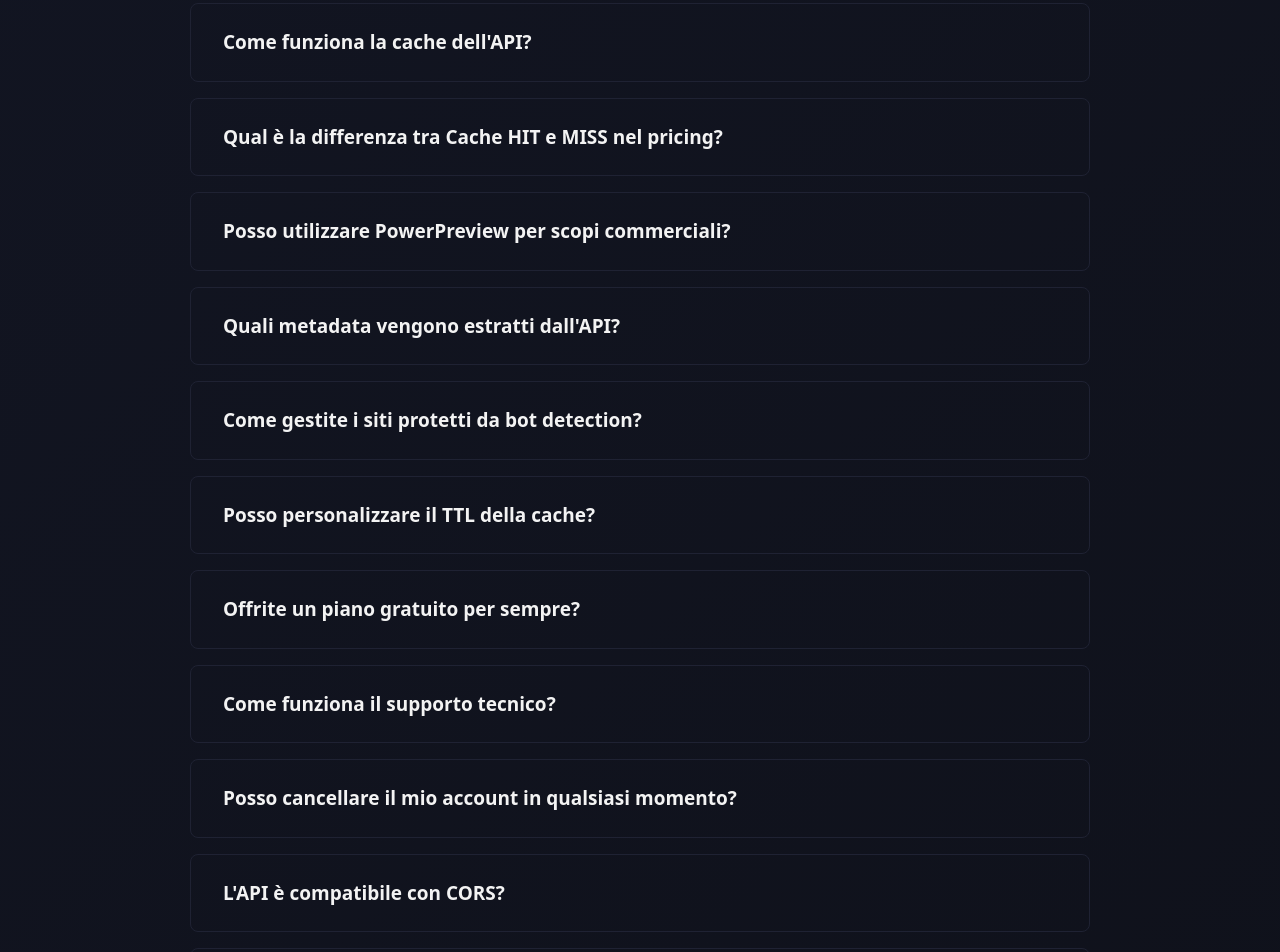
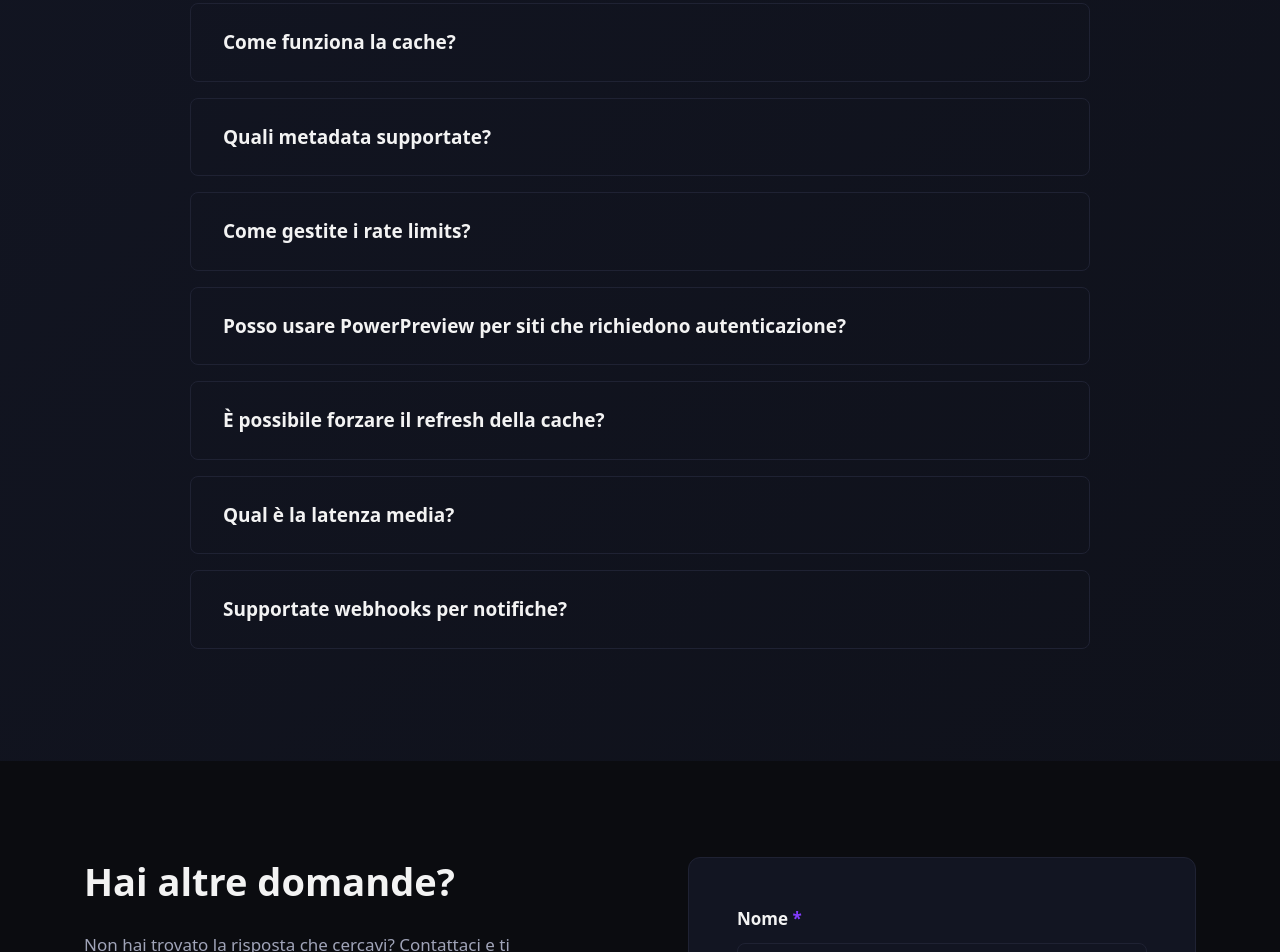
Before and after one commit to powerpreview/pprevwebsite, a React (Vite) app: page /contact in a window 1280 px wide. Shown: the part 360-1312 px from the top of the page. Built offline with nearby package versions, Linux system fonts and the light colour scheme.

Commit message:
Fix: fixed an error in the /status page of the website

```diff
--- a/src/app/App.tsx
+++ b/src/app/App.tsx
@@ -1,12 +1,7 @@
 import { RouterProvider } from 'react-router';
-import { HelmetProvider } from 'react-helmet-async';
 import { router } from '@/app/routes';
 import '@/styles/pulsepreview.css';
 
 export default function App() {
-  return (
-    <HelmetProvider>
-      <RouterProvider router={router} />
-    </HelmetProvider>
-  );
+  return <RouterProvider router={router} />;
 }
--- a/src/app/pages/Contact.tsx
+++ b/src/app/pages/Contact.tsx
@@ -1,62 +1,35 @@
 import { useState } from 'react';
 import { Link } from 'react-router';
 import { PageTransition } from '@/app/components/PageTransition';
-import { SEO } from '@/app/components/SEO';
 
 const faqs = [
   {
-    question: "Come funziona la cache dell'API?",
-    answer: "PowerPreview utilizza una cache edge distribuita su Cloudflare. Quando richiedi un URL, l'API controlla prima se i metadata sono già in cache. Se sì (Cache HIT), la risposta è istantanea e costa meno. Se no (Cache MISS), l'API fa scraping dell'URL e salva il risultato in cache per 24 ore."
+    question: 'Come funziona la cache?',
+    answer: 'PowerPreview utilizza una cache edge distribuita globalmente. Quando richiedi una preview, se l\'URL è già in cache ricevi una risposta istantanea (Cache HIT). Altrimenti, effettuiamo il fetch reale e salviamo il risultato in cache per 6-24 ore (Cache MISS).'
   },
   {
-    question: "Qual è la differenza tra Cache HIT e MISS nel pricing?",
-    answer: (
-      <>
-        <strong>Cache HIT:</strong> Il metadata esiste già in cache, risposta istantanea (~50ms), costa 1 credito.<br />
-        <strong>Cache MISS:</strong> L'API deve fare scraping dell'URL, risposta più lenta (~500-2000ms), costa 2 crediti.<br />
-        I piani gratuiti e starter includono un mix di entrambi. I piani business ottimizzano automaticamente la cache.
-      </>
-    )
+    question: 'Quali metadata supportate?',
+    answer: 'Supportiamo OpenGraph tags (og:title, og:description, og:image, ecc.), Twitter Cards, e meta tags HTML standard. Il parsing è automatico e restituisce sempre gli stessi campi in formato JSON consistente.'
   },
   {
-    question: "Posso utilizzare PowerPreview per scopi commerciali?",
-    answer: "Sì! Tutti i piani (incluso Free) possono essere utilizzati per progetti commerciali. Assicurati solo di rispettare i rate limits e i Terms of Service. Per progetti ad alto traffico, consigliamo i piani Business o Enterprise con SLA garantito."
+    question: 'Come gestite i rate limits?',
+    answer: 'I rate limits sono separati per Cache HIT e Cache MISS. Esempio nel piano Free: 10 MISS/minuto, 100 HIT/minuto. Superate il limite riceverete un errore 429. I limiti si resettano ogni minuto.'
   },
   {
-    question: "Quali metadata vengono estratti dall'API?",
-    answer: "PowerPreview estrae OpenGraph tags (og:title, og:description, og:image), Twitter Cards (twitter:card, twitter:title), e meta tags standard (title, description). Supportiamo anche favicon, author, publish date, e altre proprietà quando disponibili."
+    question: 'Posso usare PowerPreview per siti che richiedono autenticazione?',
+    answer: 'No. PowerPreview può accedere solo a contenuti pubblicamente disponibili senza autenticazione. Per contenuti privati, considera di implementare un sistema di caching interno.'
   },
   {
-    question: "Come gestite i siti protetti da bot detection?",
-    answer: "Utilizziamo browser headless (Playwright) con user-agent realistici e tecniche anti-detection per bypassare protezioni comuni. Tuttavia, alcuni siti molto protetti potrebbero bloccare le richieste. In questi casi, restituiamo metadata parziali o un errore 403."
+    question: 'È possibile forzare il refresh della cache?',
+    answer: 'Sì, nei piani Pro ed Enterprise puoi forzare un refresh tramite dashboard o API endpoint dedicato. Il piano Free non supporta cache purging manuale.'
   },
   {
-    question: "Posso personalizzare il TTL della cache?",
-    answer: "Sì, nei piani Business ed Enterprise puoi configurare il TTL (Time To Live) della cache da 1 ora a 7 giorni tramite l'header `X-Cache-TTL`. Il piano Free usa un TTL fisso di 24 ore."
+    question: 'Qual è la latenza media?',
+    answer: 'Cache HIT: <5ms (edge cache). Cache MISS: 150-500ms (dipende dalla velocità del sito target). La maggior parte delle richieste dopo la prima è Cache HIT.'
   },
   {
-    question: "Offrite un piano gratuito per sempre?",
-    answer: "Sì! Il piano Free include 10.000 richieste/mese (5.000 HIT + 5.000 MISS) e 100 req/min senza limiti di tempo. È perfetto per progetti personali, portfolio, e prototipi. Per uso production consigliamo un upgrade per avere rate limits più alti e supporto prioritario."
-  },
-  {
-    question: "Come funziona il supporto tecnico?",
-    answer: "Free: community support via Discord. Starter/Business: email support con risposta entro 24-48h. Enterprise: support prioritario con SLA, Slack dedicato, e account manager. Tutti i piani hanno accesso alla documentazione completa."
-  },
-  {
-    question: "Posso cancellare il mio account in qualsiasi momento?",
-    answer: "Assolutamente sì. Puoi cancellare il tuo account dalla dashboard in qualsiasi momento. I dati saranno eliminati entro 30 giorni secondo la nostra Privacy Policy. Non offriamo rimborsi per servizi già erogati."
-  },
-  {
-    question: "L'API è compatibile con CORS?",
-    answer: "Sì! L'API supporta CORS e può essere chiamata direttamente da browser frontend (React, Vue, Next.js, ecc.). Gli header CORS sono configurati per accettare richieste da qualsiasi origine con la tua API key valida."
-  },
-  {
-    question: "Cosa succede se supero i rate limits?",
-    answer: "Se superi i rate limits (es. 100 req/min o 10.000 req/mese), riceverai un errore 429 (Too Many Requests). Il rate limit si resetta automaticamente dopo 1 minuto (per req/min) o all'inizio del mese successivo. Puoi fare upgrade in qualsiasi momento per limiti più alti."
-  },
-  {
-    question: "Offrite webhook per notifiche?",
-    answer: "Sì, nei piani Business ed Enterprise puoi configurare webhook per ricevere notifiche quando la cache viene aggiornata, quando un URL fallisce lo scraping, o per eventi custom. Supportiamo anche webhook per monitoraggio real-time."
+    question: 'Supportate webhooks per notifiche?',
+    answer: 'Non ancora, ma è una feature pianificata per Q2 2026. Sarai in grado di ricevere notifiche per eventi come rate limit exceeded, cache refresh, o downtime.'
   }
 ];
 
@@ -108,11 +81,6 @@
   return (
     <PageTransition>
     <div className="pulse-site">
-      <SEO
-        title="Contact Us"
-        description="Have questions about PowerPreview API? Contact our team for support, integration help, or enterprise inquiries. We're here to help."
-        canonical="/contact"
-      />
       <header className="navbar">
         <div className="container">
           <div className="nav-content">
--- a/src/app/pages/Docs.tsx
+++ b/src/app/pages/Docs.tsx
@@ -1,7 +1,6 @@
 import { useState } from 'react';
 import { Link } from 'react-router';
 import { PageTransition } from '@/app/components/PageTransition';
-import { SEO } from '@/app/components/SEO';
 
 export default function Docs() {
   const [mobileMenuOpen, setMobileMenuOpen] = useState(false);
@@ -56,11 +55,6 @@
   return (
     <PageTransition>
     <div className="pulse-site">
-      <SEO
-        title="Documentation"
-        description="Complete API documentation for PowerPreview. Learn how to integrate instant link previews with OpenGraph metadata into your application."
-        canonical="/docs"
-      />
       <header className="navbar">
         <div className="container">
           <div className="nav-content">
--- a/src/app/pages/Home.tsx
+++ b/src/app/pages/Home.tsx
@@ -1,7 +1,6 @@
 import { useState } from 'react';
 import { Link } from 'react-router';
 import { PageTransition } from '@/app/components/PageTransition';
-import { SEO } from '@/app/components/SEO';
 
 export default function Home() {
   const [mobileMenuOpen, setMobileMenuOpen] = useState(false);
@@ -62,7 +61,6 @@
   return (
     <PageTransition>
     <div className="pulse-site">
-      <SEO canonical="/" />
       <header className="navbar">
         <div className="container">
           <div className="nav-content">
--- a/src/app/pages/Pricing.tsx
+++ b/src/app/pages/Pricing.tsx
@@ -1,7 +1,6 @@
 import { useState } from 'react';
 import { Link } from 'react-router';
 import { PageTransition } from '@/app/components/PageTransition';
-import { SEO } from '@/app/components/SEO';
 import { Check } from 'lucide-react';
 
 export default function Pricing() {
@@ -10,11 +9,6 @@
   return (
     <PageTransition>
     <div className="pulse-site">
-      <SEO
-        title="Pricing"
-        description="Transparent pricing for PowerPreview API. Pay only for what you use with separate rates for Cache HIT and MISS requests. Free tier available."
-        canonical="/pricing"
-      />
       <header className="navbar">
         <div className="container">
           <div className="nav-content">
--- a/src/app/pages/Privacy.tsx
+++ b/src/app/pages/Privacy.tsx
@@ -1,7 +1,6 @@
 import { useState } from 'react';
 import { Link } from 'react-router';
 import { PageTransition } from '@/app/components/PageTransition';
-import { SEO } from '@/app/components/SEO';
 
 export default function Privacy() {
   const [mobileMenuOpen, setMobileMenuOpen] = useState(false);
@@ -9,11 +8,6 @@
   return (
     <PageTransition>
     <div className="pulse-site">
-      <SEO
-        title="Privacy Policy"
-        description="PowerPreview Privacy Policy. Learn how we collect, use, and protect your data when using our link preview API service."
-        canonical="/privacy"
-      />
       <header className="navbar">
         <div className="container">
           <div className="nav-content">
--- a/src/app/pages/Terms.tsx
+++ b/src/app/pages/Terms.tsx
@@ -1,7 +1,6 @@
 import { useState } from 'react';
 import { Link } from 'react-router';
 import { PageTransition } from '@/app/components/PageTransition';
-import { SEO } from '@/app/components/SEO';
 
 export default function Terms() {
   const [mobileMenuOpen, setMobileMenuOpen] = useState(false);
@@ -9,11 +8,6 @@
   return (
     <PageTransition>
     <div className="pulse-site">
-      <SEO
-        title="Terms of Service"
-        description="PowerPreview Terms of Service. Review the terms and conditions for using our link preview API service."
-        canonical="/terms"
-      />
       <header className="navbar">
         <div className="container">
           <div className="nav-content">
--- a/src/main.tsx
+++ b/src/main.tsx
@@ -1,14 +1,11 @@
 import React from 'react';
 import ReactDOM from 'react-dom/client';
-import { HelmetProvider } from 'react-helmet-async';
 import App from '@/app/App';
 import '@/styles/fonts.css';
 import '@/styles/index.css';
 
 ReactDOM.createRoot(document.getElementById('root')!).render(
   <React.StrictMode>
-    <HelmetProvider>
-      <App />
-    </HelmetProvider>
+    <App />
   </React.StrictMode>
 );
```
Also changed, not shown: src/app/pages/Status.tsx (+4 -6 lines), 1 other file (tests, documents, lock files or other folders).
